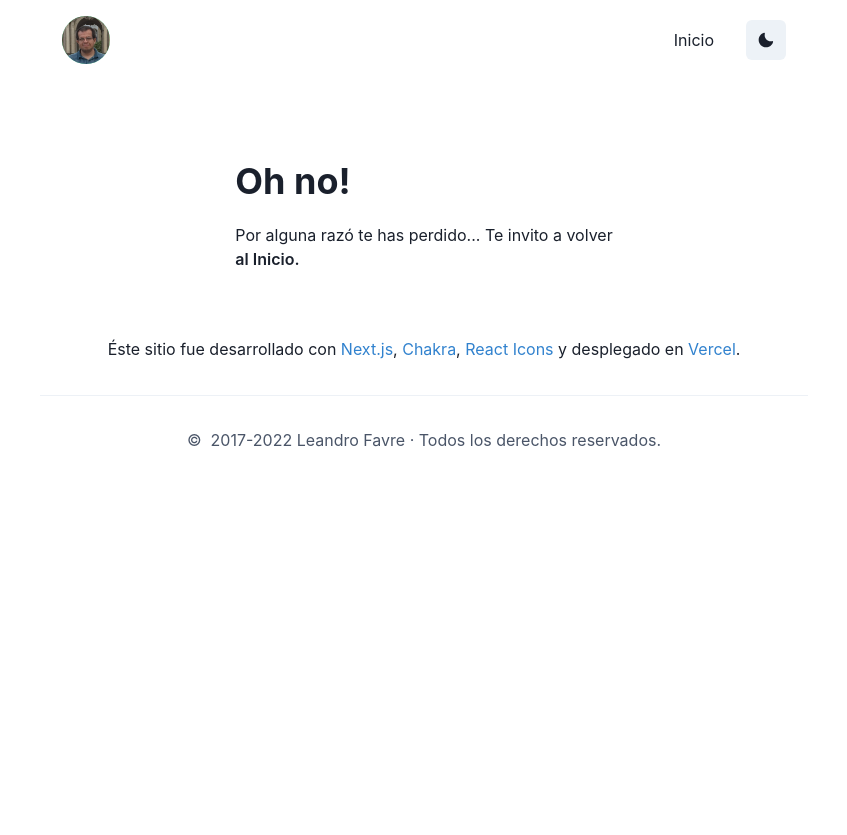
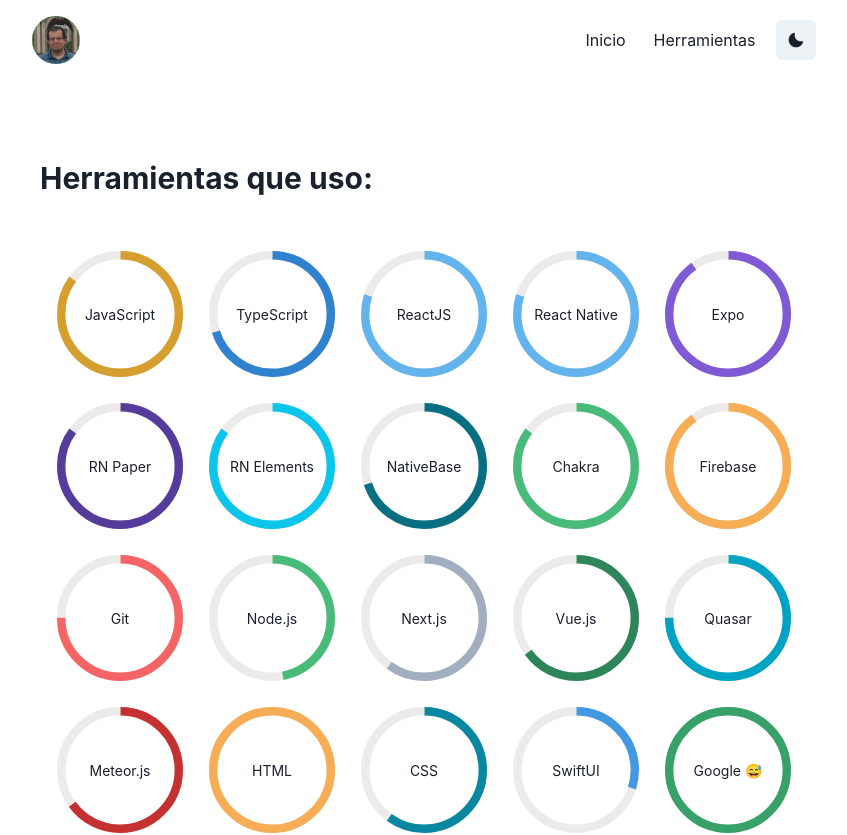
Before and after one commit to AtilaDev/atiladev.com, a Next.js app: page /tools in a window 1280 px wide. Before the commit this address had no page. Shown: the top 835 px of the page, without its empty margins (216-1063 px from the left). Built offline with nearby package versions, Linux system fonts and the light colour scheme.

Commit message:
Seccion Tools agregada

```diff
--- /dev/null
+++ b/pages/tools.tsx
@@ -0,0 +1,6 @@
+import * as React from 'react';
+import { ToolsUsed } from '../src/components';
+
+const ToolsPage: React.FC = () => <ToolsUsed />;
+
+export default ToolsPage;
--- /dev/null
+++ b/src/components/AtilaProgress.tsx
@@ -0,0 +1,23 @@
+import * as React from 'react';
+import { CircularProgress, CircularProgressLabel } from '@chakra-ui/react';
+import { AtilaProgressProps } from '../interfaces';
+
+const AtilaProgress: React.FC<AtilaProgressProps> = ({
+  label,
+  percentage,
+  color,
+}) => {
+  return (
+    <CircularProgress
+      value={percentage}
+      color={color}
+      size={140}
+      p={1.5}
+      thickness='6px'
+    >
+      <CircularProgressLabel fontSize={14}>{label}</CircularProgressLabel>
+    </CircularProgress>
+  );
+};
+
+export default AtilaProgress;
--- /dev/null
+++ b/src/components/LinkItem.tsx
@@ -0,0 +1,32 @@
+import * as React from 'react';
+import NextLink from 'next/link';
+import { Link } from '@chakra-ui/react';
+
+import { LinkItemProps } from '../interfaces';
+
+const LinkItem: React.FC<LinkItemProps> = ({
+  href,
+  _target,
+  children,
+  ...props
+}) => {
+  return (
+    <NextLink href={href} passHref>
+      <Link
+        p={2}
+        _target={_target}
+        {...props}
+        _hover={{
+          textDecoration: 'none',
+        }}
+        _focus={{
+          borderColor: 'transparent',
+        }}
+      >
+        {children}
+      </Link>
+    </NextLink>
+  );
+};
+
+export default LinkItem;
--- a/src/components/Navigation.tsx
+++ b/src/components/Navigation.tsx
@@ -1,34 +1,8 @@
 import * as React from 'react';
-import NextLink from 'next/link';
-import { Box, Flex, HStack, Link, useColorModeValue } from '@chakra-ui/react';
+import { Box, Flex, HStack, useColorModeValue } from '@chakra-ui/react';
 import ThemeButton from './ThemeButton';
 import Logo from './Logo';
-import { LinkItemProps } from '../interfaces';
-
-const LinkItem: React.FC<LinkItemProps> = ({
-  href,
-  _target,
-  children,
-  ...props
-}) => {
-  return (
-    <NextLink href={href} passHref>
-      <Link
-        p={2}
-        _target={_target}
-        {...props}
-        _hover={{
-          textDecoration: 'none',
-        }}
-        _focus={{
-          borderColor: 'transparent',
-        }}
-      >
-        {children}
-      </Link>
-    </NextLink>
-  );
-};
+import LinkItem from './LinkItem';
 
 const Navigation = () => {
   return (
@@ -46,8 +20,9 @@ const Navigation = () => {
           </Box>
         </HStack>
 
-        <HStack as={'nav'} spacing={6} display={{ base: 'flex' }}>
+        <HStack as={'nav'} spacing={3} display={{ base: 'flex' }}>
           <LinkItem href='/'>Inicio</LinkItem>
+          <LinkItem href='/tools'>Herramientas</LinkItem>
           <ThemeButton />
         </HStack>
       </Flex>
--- /dev/null
+++ b/src/components/ToolsUsed.tsx
@@ -0,0 +1,150 @@
+import * as React from 'react';
+import {
+  Text,
+  Box,
+  Stack,
+  VStack,
+  Heading,
+  SimpleGrid,
+  GridItem,
+} from '@chakra-ui/react';
+import { AtilaProgress } from '.';
+
+const ToolsUsed: React.FC = () => {
+  return (
+    <Box pt={40}>
+      <Stack
+        alignItems='center'
+        spacing={12}
+        w='full'
+        direction={{ base: 'column-reverse', md: 'row' }}
+        as='section'
+      >
+        <VStack spacing={3} alignItems='flex-start' w='full'>
+          <Stack
+            spacing={3}
+            w='full'
+            direction={{ base: 'column', md: 'row' }}
+            justifyContent={{ base: 'center', md: 'flex-start' }}
+            alignItems='center'
+          >
+            <Heading size='lg' as='h1' textAlign={'center'}>
+              Herramientas que uso:
+            </Heading>
+          </Stack>
+
+          <Box textAlign={'center'} py={[10, 20, 30]}>
+            <SimpleGrid columns={2} columnGap={2} rowGap={2} w={'full'}>
+              <GridItem colSpan={2}>
+                <AtilaProgress
+                  label='JavaScript'
+                  percentage={85}
+                  color='yellow.500'
+                />
+                <AtilaProgress
+                  label='TypeScript'
+                  percentage={70}
+                  color='blue.500'
+                />
+                <AtilaProgress
+                  label='ReactJS'
+                  percentage={80}
+                  color='blue.300'
+                />
+                <AtilaProgress
+                  label='React Native'
+                  percentage={80}
+                  color='blue.300'
+                />
+                <AtilaProgress
+                  label='Expo'
+                  percentage={90}
+                  color='purple.500'
+                />
+                <AtilaProgress
+                  label='RN Paper'
+                  percentage={85}
+                  color='purple.700'
+                />
+                <AtilaProgress
+                  label='RN Elements'
+                  percentage={85}
+                  color='cyan.400'
+                />
+                <AtilaProgress
+                  label='NativeBase'
+                  percentage={70}
+                  color='cyan.800'
+                />
+                <AtilaProgress
+                  label='Chakra'
+                  percentage={85}
+                  color='green.400'
+                />
+                <AtilaProgress
+                  label='Firebase'
+                  percentage={90}
+                  color='orange.300'
+                />
+                <AtilaProgress label='Git' percentage={75} color='red.400' />
+                <AtilaProgress
+                  label='Node.js'
+                  percentage={47}
+                  color='green.400'
+                />
+                <AtilaProgress
+                  label='Next.js'
+                  percentage={60}
+                  color='gray.400'
+                />
+                <AtilaProgress
+                  label='Vue.js'
+                  percentage={65}
+                  color='green.600'
+                />
+                <AtilaProgress
+                  label='Quasar'
+                  percentage={75}
+                  color='cyan.600'
+                />
+                <AtilaProgress
+                  label='Meteor.js'
+                  percentage={65}
+                  color='red.600'
+                />
+                <AtilaProgress
+                  label='HTML'
+                  percentage={100}
+                  color='orange.300'
+                />
+                <AtilaProgress label='CSS' percentage={60} color='cyan.700' />
+                <AtilaProgress
+                  label='SwiftUI'
+                  percentage={30}
+                  color='blue.400'
+                />
+                <AtilaProgress
+                  label='Google 😅'
+                  percentage={100}
+                  color='green.500'
+                />
+                <AtilaProgress
+                  label='Spanish'
+                  percentage={100}
+                  color='cyan.500'
+                />
+                <AtilaProgress
+                  label='English'
+                  percentage={65}
+                  color='red.400'
+                />
+              </GridItem>
+            </SimpleGrid>
+          </Box>
+        </VStack>
+      </Stack>
+    </Box>
+  );
+};
+
+export default ToolsUsed;
--- a/src/components/index.ts
+++ b/src/components/index.ts
@@ -5,5 +5,17 @@ import Navigation from './Navigation';
 import MainLayout from './MainLayout';
 import ExternalLink from './ExternalLink';
 import Footer from './Footer';
+import AtilaProgress from './AtilaProgress';
+import ToolsUsed from './ToolsUsed';
 
-export { Iam, Contact, Logo, Navigation, MainLayout, ExternalLink, Footer };
+export {
+  Iam,
+  Contact,
+  Logo,
+  Navigation,
+  MainLayout,
+  ExternalLink,
+  Footer,
+  AtilaProgress,
+  ToolsUsed,
+};
--- a/src/interfaces/index.ts
+++ b/src/interfaces/index.ts
@@ -9,3 +9,9 @@ export interface LinkItemProps {
 export interface MainLayoutProps {
   children: React.ReactNode;
 }
+
+export interface AtilaProgressProps {
+  percentage: number;
+  label: string;
+  color: string;
+}
```
Also changed, not shown: 1 other file (tests, documents, lock files or other folders).
